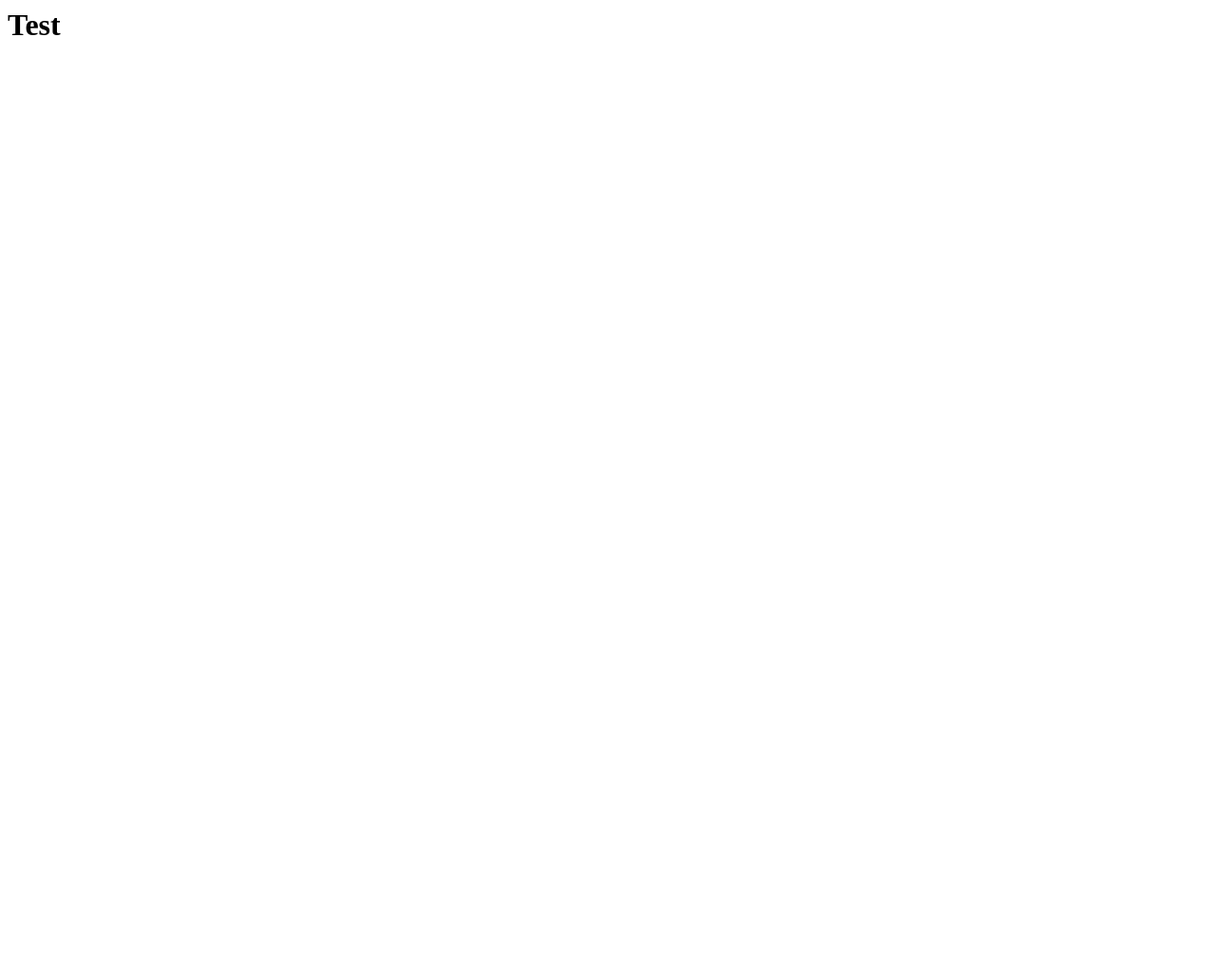
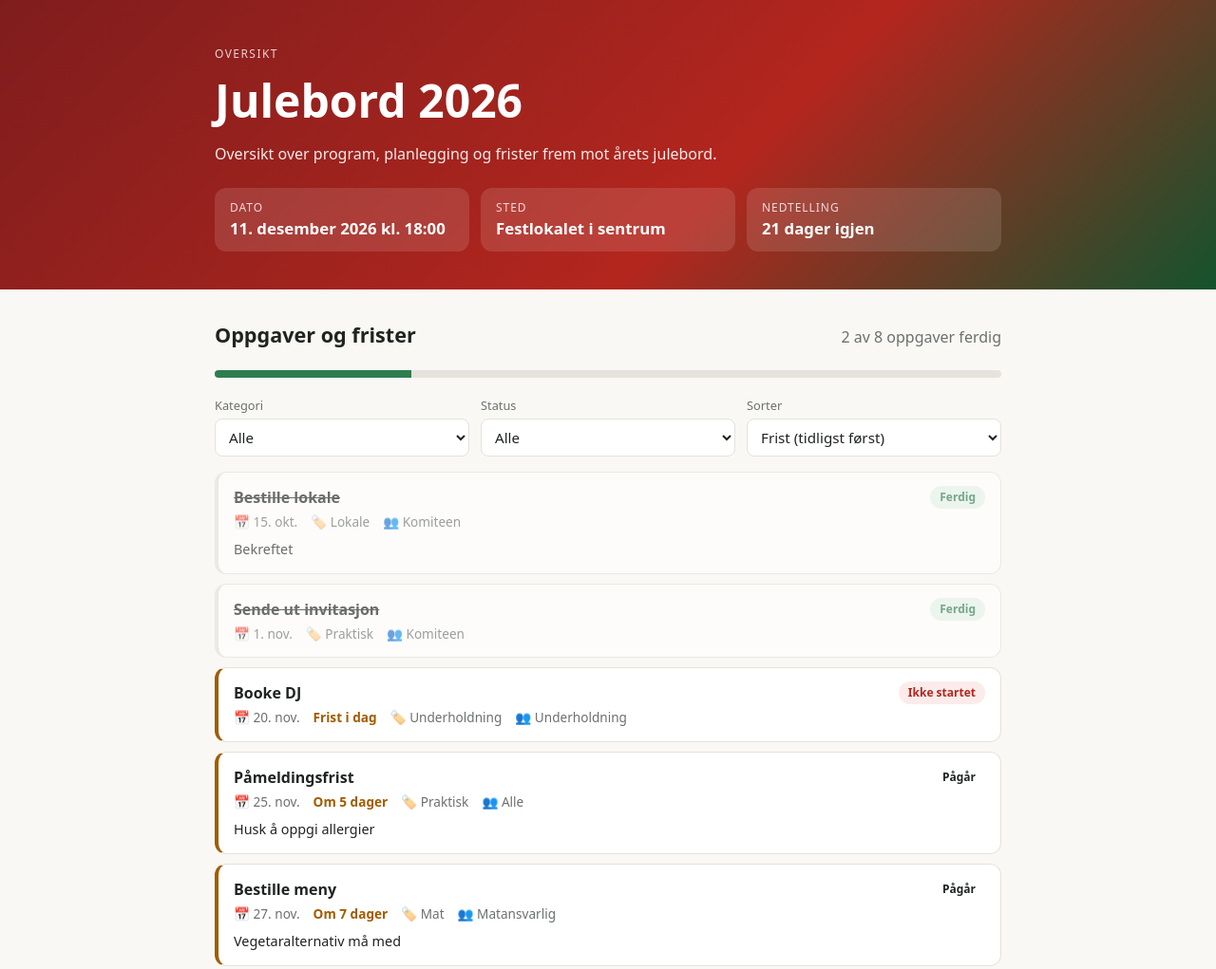
Before and after one commit to heleneneumann/Julebord2026, a plain HTML site: page index.html in a window 1280 px wide. Shown: the top 1021 px of the page at 95% size. Before the commit the page ends 800 px from the top, so only its background shows below. Drawn offline with Linux system fonts and the light colour scheme.

Commit message:
Legg til oversiktsside for Julebord 2026
Statisk side for GitHub Pages med program, oppgaver og frister.
Innholdet ligger i data.js; filtrering, sortering og markering av
frister som nærmer seg skjer i script.js. README forklarer oppdatering
og oppsett av GitHub Pages.

Co-Authored-By: Claude Opus 5.5 <noreply@anthropic.com>

```diff
--- /dev/null
+++ b/data.js
@@ -0,0 +1,42 @@
+// =====================================================================
+//  INNHOLD FOR SIDEN – rediger bare denne filen for å oppdatere siden.
+//  Husk: repoet er offentlig. Ikke skriv inn navn, telefonnumre,
+//  e-postadresser eller andre personopplysninger.
+// =====================================================================
+
+const JULEBORD = {
+  // Generell informasjon om arrangementet
+  tittel: "Julebord 2026",
+  dato: "2026-12-11",          // Format: ÅÅÅÅ-MM-DD
+  klokkeslett: "18:00",
+  sted: "Festlokalet i sentrum",
+  beskrivelse: "Oversikt over program, planlegging og frister frem mot årets julebord.",
+
+  // Kveldens program. Rekkefølgen her blir rekkefølgen på siden.
+  program: [
+    { tid: "18:00", aktivitet: "Velkomstdrink", beskrivelse: "Mingling i foajeen" },
+    { tid: "19:00", aktivitet: "Middag", beskrivelse: "Tre retter med tradisjonell julemat" },
+    { tid: "20:30", aktivitet: "Underholdning", beskrivelse: "Quiz og allsang" },
+    { tid: "22:00", aktivitet: "Dessert og kaffe", beskrivelse: "" },
+    { tid: "22:30", aktivitet: "Dans", beskrivelse: "DJ til lokalet stenger" }
+  ],
+
+  // Oppgaver i planleggingen.
+  //   tittel:    Hva som skal gjøres
+  //   kategori:  Fritekst, f.eks. "Lokale", "Mat", "Underholdning", "Praktisk"
+  //   frist:     ÅÅÅÅ-MM-DD
+  //   status:    "Ikke startet", "Pågår" eller "Ferdig"
+  //   ansvarlig: Bruk en rolle (f.eks. "Komiteen"), ikke et navn
+  //   lenke:     Valgfritt – la stå tom ("") om du ikke har en lenke
+  //   notat:     Valgfritt
+  oppgaver: [
+    { tittel: "Bestille lokale", kategori: "Lokale", frist: "2026-10-15", status: "Ferdig", ansvarlig: "Komiteen", lenke: "", notat: "Bekreftet" },
+    { tittel: "Sende ut invitasjon", kategori: "Praktisk", frist: "2026-11-01", status: "Ferdig", ansvarlig: "Komiteen", lenke: "", notat: "" },
+    { tittel: "Påmeldingsfrist", kategori: "Praktisk", frist: "2026-11-25", status: "Pågår", ansvarlig: "Alle", lenke: "", notat: "Husk å oppgi allergier" },
+    { tittel: "Bestille meny", kategori: "Mat", frist: "2026-11-27", status: "Pågår", ansvarlig: "Matansvarlig", lenke: "", notat: "Vegetaralternativ må med" },
+    { tittel: "Lage quiz", kategori: "Underholdning", frist: "2026-12-04", status: "Ikke startet", ansvarlig: "Underholdning", lenke: "", notat: "" },
+    { tittel: "Booke DJ", kategori: "Underholdning", frist: "2026-11-20", status: "Ikke startet", ansvarlig: "Underholdning", lenke: "", notat: "" },
+    { tittel: "Kjøpe pynt og bordkort", kategori: "Lokale", frist: "2026-12-08", status: "Ikke startet", ansvarlig: "Komiteen", lenke: "", notat: "" },
+    { tittel: "Bordplassering", kategori: "Praktisk", frist: "2026-12-09", status: "Ikke startet", ansvarlig: "Komiteen", lenke: "", notat: "" }
+  ]
+};
--- a/index.html
+++ b/index.html
@@ -1 +1,68 @@
-<h1>Test</h1>
+<!doctype html>
+<html lang="no">
+<head>
+  <meta charset="utf-8">
+  <meta name="viewport" content="width=device-width, initial-scale=1">
+  <title>Julebord 2026</title>
+  <link rel="stylesheet" href="style.css">
+</head>
+<body>
+  <header class="hero">
+    <div class="wrap">
+      <p class="eyebrow">Oversikt</p>
+      <h1 id="tittel">Julebord</h1>
+      <p id="beskrivelse" class="lead"></p>
+      <div class="facts">
+        <div class="fact"><span class="fact-label">Dato</span><span id="dato" class="fact-value"></span></div>
+        <div class="fact"><span class="fact-label">Sted</span><span id="sted" class="fact-value"></span></div>
+        <div class="fact"><span class="fact-label">Nedtelling</span><span id="nedtelling" class="fact-value"></span></div>
+      </div>
+    </div>
+  </header>
+
+  <main class="wrap">
+    <section aria-labelledby="oppgaver-tittel">
+      <div class="section-head">
+        <h2 id="oppgaver-tittel">Oppgaver og frister</h2>
+        <p id="fremdrift" class="muted"></p>
+      </div>
+      <div class="progress" aria-hidden="true"><div id="fremdrift-bar" class="progress-bar"></div></div>
+
+      <div class="controls">
+        <label>Kategori
+          <select id="filter-kategori"><option value="">Alle</option></select>
+        </label>
+        <label>Status
+          <select id="filter-status">
+            <option value="">Alle</option>
+            <option value="aktive">Ikke ferdig</option>
+            <option value="Ikke startet">Ikke startet</option>
+            <option value="Pågår">Pågår</option>
+            <option value="Ferdig">Ferdig</option>
+          </select>
+        </label>
+        <label>Sorter
+          <select id="sortering">
+            <option value="frist-stigende">Frist (tidligst først)</option>
+            <option value="frist-synkende">Frist (senest først)</option>
+            <option value="kategori">Kategori</option>
+          </select>
+        </label>
+      </div>
+
+      <ul id="oppgaveliste" class="tasks"></ul>
+      <p id="tom" class="muted empty" hidden>Ingen oppgaver passer filteret.</p>
+    </section>
+
+    <section aria-labelledby="program-tittel">
+      <h2 id="program-tittel">Program for kvelden</h2>
+      <ol id="program" class="timeline"></ol>
+    </section>
+  </main>
+
+  <footer class="wrap muted">Sist oppdatert via data.js</footer>
+
+  <script src="data.js"></script>
+  <script src="script.js"></script>
+</body>
+</html>
--- /dev/null
+++ b/script.js
@@ -0,0 +1,159 @@
+// Leser innholdet fra data.js (variabelen JULEBORD) og bygger siden.
+// Du trenger normalt ikke endre denne filen.
+
+(function () {
+  "use strict";
+
+  const data = JULEBORD;
+  const SNART_DAGER = 7; // Frister innen så mange dager markeres som "snart"
+
+  const datoFormat = new Intl.DateTimeFormat("nb-NO", { day: "numeric", month: "long", year: "numeric" });
+  const kortDato = new Intl.DateTimeFormat("nb-NO", { day: "numeric", month: "short" });
+
+  // Tolker "ÅÅÅÅ-MM-DD" som lokal dato (unngår tidssoneforskyvning).
+  function tilDato(str) {
+    const [a, m, d] = String(str).split("-").map(Number);
+    return new Date(a, (m || 1) - 1, d || 1);
+  }
+
+  function idag() {
+    const n = new Date();
+    return new Date(n.getFullYear(), n.getMonth(), n.getDate());
+  }
+
+  function dagerTil(dato) {
+    return Math.round((dato - idag()) / 86400000);
+  }
+
+  function el(tag, klasse, tekst) {
+    const e = document.createElement(tag);
+    if (klasse) e.className = klasse;
+    if (tekst != null) e.textContent = tekst;
+    return e;
+  }
+
+  function statusKlasse(status) {
+    return String(status).toLowerCase()
+      .replace("å", "a").replace("ø", "o").replace("æ", "ae")
+      .replace(/\s+/g, "-");
+  }
+
+  // ----- Topp -----
+  document.title = data.tittel;
+  document.getElementById("tittel").textContent = data.tittel;
+  document.getElementById("beskrivelse").textContent = data.beskrivelse || "";
+  const festdato = tilDato(data.dato);
+  document.getElementById("dato").textContent =
+    datoFormat.format(festdato) + (data.klokkeslett ? " kl. " + data.klokkeslett : "");
+  document.getElementById("sted").textContent = data.sted || "–";
+
+  const igjen = dagerTil(festdato);
+  document.getElementById("nedtelling").textContent =
+    igjen > 1 ? igjen + " dager igjen" :
+    igjen === 1 ? "I morgen!" :
+    igjen === 0 ? "I dag! 🎄" : "Gjennomført";
+
+  // ----- Program -----
+  const programListe = document.getElementById("program");
+  (data.program || []).forEach(function (p) {
+    const li = el("li");
+    li.appendChild(el("span", "tid", p.tid));
+    li.appendChild(el("span", "akt", p.aktivitet));
+    if (p.beskrivelse) li.appendChild(el("p", null, p.beskrivelse));
+    programListe.appendChild(li);
+  });
+
+  // ----- Oppgaver -----
+  const oppgaver = data.oppgaver || [];
+  const liste = document.getElementById("oppgaveliste");
+  const tom = document.getElementById("tom");
+  const velgKategori = document.getElementById("filter-kategori");
+  const velgStatus = document.getElementById("filter-status");
+  const velgSortering = document.getElementById("sortering");
+
+  // Fremdrift
+  const antallFerdig = oppgaver.filter(function (o) { return o.status === "Ferdig"; }).length;
+  document.getElementById("fremdrift").textContent =
+    antallFerdig + " av " + oppgaver.length + " oppgaver ferdig";
+  document.getElementById("fremdrift-bar").style.width =
+    (oppgaver.length ? (antallFerdig / oppgaver.length) * 100 : 0) + "%";
+
+  // Kategorier i nedtrekksmenyen
+  Array.from(new Set(oppgaver.map(function (o) { return o.kategori; }).filter(Boolean)))
+    .sort(function (a, b) { return a.localeCompare(b, "nb"); })
+    .forEach(function (k) {
+      const opt = el("option", null, k);
+      opt.value = k;
+      velgKategori.appendChild(opt);
+    });
+
+  function fristTekst(dager) {
+    if (dager < 0) return "Forfalt for " + Math.abs(dager) + (dager === -1 ? " dag" : " dager") + " siden";
+    if (dager === 0) return "Frist i dag";
+    if (dager === 1) return "Frist i morgen";
+    return "Om " + dager + " dager";
+  }
+
+  function tegn() {
+    const kat = velgKategori.value;
+    const stat = velgStatus.value;
+    const sort = velgSortering.value;
+
+    const utvalg = oppgaver.filter(function (o) {
+      if (kat && o.kategori !== kat) return false;
+      if (stat === "aktive") return o.status !== "Ferdig";
+      if (stat && o.status !== stat) return false;
+      return true;
+    });
+
+    utvalg.sort(function (a, b) {
+      if (sort === "kategori") {
+        return (a.kategori || "").localeCompare(b.kategori || "", "nb") || tilDato(a.frist) - tilDato(b.frist);
+      }
+      const diff = tilDato(a.frist) - tilDato(b.frist);
+      return sort === "frist-synkende" ? -diff : diff;
+    });
+
+    liste.innerHTML = "";
+    tom.hidden = utvalg.length > 0;
+
+    utvalg.forEach(function (o) {
+      const frist = tilDato(o.frist);
+      const dager = dagerTil(frist);
+      const ferdig = o.status === "Ferdig";
+
+      const li = el("li", "task");
+      if (ferdig) li.classList.add("ferdig");
+      else if (dager < 0) li.classList.add("forfalt");
+      else if (dager <= SNART_DAGER) li.classList.add("snart");
+
+      const tittel = el("p", "task-title");
+      if (o.lenke) {
+        const a = el("a", null, o.tittel);
+        a.href = o.lenke;
+        a.target = "_blank";
+        a.rel = "noopener";
+        tittel.appendChild(a);
+      } else {
+        tittel.textContent = o.tittel;
+      }
+      li.appendChild(tittel);
+      li.appendChild(el("span", "badge " + statusKlasse(o.status), o.status));
+
+      const meta = el("div", "task-meta");
+      meta.appendChild(el("span", null, "📅 " + kortDato.format(frist)));
+      if (!ferdig) meta.appendChild(el("span", "frist-merke", fristTekst(dager)));
+      if (o.kategori) meta.appendChild(el("span", null, "🏷️ " + o.kategori));
+      if (o.ansvarlig) meta.appendChild(el("span", null, "👥 " + o.ansvarlig));
+      li.appendChild(meta);
+
+      if (o.notat) li.appendChild(el("p", "task-note", o.notat));
+      liste.appendChild(li);
+    });
+  }
+
+  [velgKategori, velgStatus, velgSortering].forEach(function (s) {
+    s.addEventListener("change", tegn);
+  });
+  tegn();
+})();
--- /dev/null
+++ b/style.css
@@ -0,0 +1,173 @@
+:root {
+  --bg: #faf8f5;
+  --surface: #ffffff;
+  --text: #1f2421;
+  --muted: #6b716d;
+  --border: #e6e2dc;
+  --accent: #b3261e;
+  --accent-soft: #fbeceb;
+  --green: #2e7d4f;
+  --green-soft: #e6f3eb;
+  --amber: #a15c00;
+  --amber-soft: #fdf1df;
+  --blue: #2b5c9e;
+  --blue-soft: #e8eff9;
+  --radius: 12px;
+}
+
+@media (prefers-color-scheme: dark) {
+  :root {
+    --bg: #141716;
+    --surface: #1d2120;
+    --text: #ecefed;
+    --muted: #9aa19d;
+    --border: #2e3432;
+    --accent: #f07167;
+    --accent-soft: #3a1f1d;
+    --green: #6fcf97;
+    --green-soft: #1c3226;
+    --amber: #f2b45a;
+    --amber-soft: #3a2c16;
+    --blue: #8ab4f8;
+    --blue-soft: #1d2a3d;
+  }
+}
+
+* { box-sizing: border-box; }
+
+body {
+  margin: 0;
+  background: var(--bg);
+  color: var(--text);
+  font-family: system-ui, -apple-system, "Segoe UI", Roboto, sans-serif;
+  line-height: 1.5;
+}
+
+.wrap {
+  max-width: 860px;
+  margin: 0 auto;
+  padding: 0 16px;
+}
+
+/* Topp */
+.hero {
+  background: linear-gradient(135deg, #7f1d1d, #b3261e 60%, #14532d);
+  color: #fff;
+  padding: 48px 0 40px;
+  margin-bottom: 32px;
+}
+.eyebrow {
+  text-transform: uppercase;
+  letter-spacing: .12em;
+  font-size: .75rem;
+  opacity: .8;
+  margin: 0 0 4px;
+}
+.hero h1 { font-size: clamp(2rem, 6vw, 3rem); margin: 0 0 8px; }
+.lead { margin: 0 0 24px; opacity: .9; max-width: 60ch; }
+.facts {
+  display: grid;
+  grid-template-columns: repeat(auto-fit, minmax(160px, 1fr));
+  gap: 12px;
+}
+.fact {
+  background: rgba(255, 255, 255, .12);
+  border-radius: var(--radius);
+  padding: 12px 16px;
+  display: flex;
+  flex-direction: column;
+}
+.fact-label { font-size: .75rem; text-transform: uppercase; letter-spacing: .08em; opacity: .8; }
+.fact-value { font-weight: 600; font-size: 1.05rem; }
+
+/* Seksjoner */
+section { margin-bottom: 48px; }
+h2 { font-size: 1.35rem; margin: 0 0 12px; }
+.section-head { display: flex; flex-wrap: wrap; justify-content: space-between; align-items: baseline; gap: 8px; }
+.muted { color: var(--muted); }
+.section-head p { margin: 0; }
+
+.progress {
+  height: 8px;
+  background: var(--border);
+  border-radius: 999px;
+  overflow: hidden;
+  margin: 8px 0 20px;
+}
+.progress-bar { height: 100%; width: 0; background: var(--green); transition: width .4s ease; }
+
+/* Filtre */
+.controls {
+  display: grid;
+  grid-template-columns: repeat(auto-fit, minmax(180px, 1fr));
+  gap: 12px;
+  margin-bottom: 16px;
+}
+.controls label { display: flex; flex-direction: column; font-size: .8rem; color: var(--muted); gap: 4px; }
+select {
+  font: inherit;
+  font-size: .95rem;
+  color: var(--text);
+  background: var(--surface);
+  border: 1px solid var(--border);
+  border-radius: 8px;
+  padding: 8px 10px;
+}
+
+/* Oppgaver */
+.tasks { list-style: none; padding: 0; margin: 0; display: grid; gap: 10px; }
+.task {
+  background: var(--surface);
+  border: 1px solid var(--border);
+  border-left: 4px solid var(--border);
+  border-radius: var(--radius);
+  padding: 14px 16px;
+  display: grid;
+  grid-template-columns: 1fr auto;
+  gap: 4px 12px;
+}
+.task.snart { border-left-color: var(--amber); }
+.task.forfalt { border-left-color: var(--accent); }
+.task.ferdig { opacity: .65; }
+.task.ferdig .task-title { text-decoration: line-through; }
+.task-title { font-weight: 600; margin: 0; }
+.task-title a { color: inherit; }
+.task-meta { grid-column: 1 / -1; display: flex; flex-wrap: wrap; gap: 6px 14px; font-size: .85rem; color: var(--muted); }
+.task-note { grid-column: 1 / -1; margin: 4px 0 0; font-size: .9rem; }
+.frist-merke { font-weight: 600; }
+.task.snart .frist-merke { color: var(--amber); }
+.task.forfalt .frist-merke { color: var(--accent); }
+
+.badge {
+  align-self: start;
+  font-size: .75rem;
+  font-weight: 600;
+  padding: 3px 10px;
+  border-radius: 999px;
+  white-space: nowrap;
+}
+.badge.ikke-startet { background: var(--accent-soft); color: var(--accent); }
+.badge.pagar { background: var(--blue-soft); color: var(--blue); }
+.badge.ferdig { background: var(--green-soft); color: var(--green); }
+
+.empty { text-align: center; padding: 24px 0; }
+
+/* Program */
+.timeline { list-style: none; padding: 0; margin: 0; border-left: 2px solid var(--border); }
+.timeline li { position: relative; padding: 0 0 20px 24px; }
+.timeline li::before {
+  content: "";
+  position: absolute;
+  left: -7px;
+  top: 6px;
+  width: 12px;
+  height: 12px;
+  border-radius: 50%;
+  background: var(--accent);
+  border: 2px solid var(--bg);
+}
+.timeline .tid { font-weight: 700; font-variant-numeric: tabular-nums; margin-right: 8px; }
+.timeline .akt { font-weight: 600; }
+.timeline p { margin: 2px 0 0; color: var(--muted); font-size: .9rem; }
+
+footer { padding-bottom: 32px; font-size: .8rem; }
```
Also changed, not shown: 1 other file.
